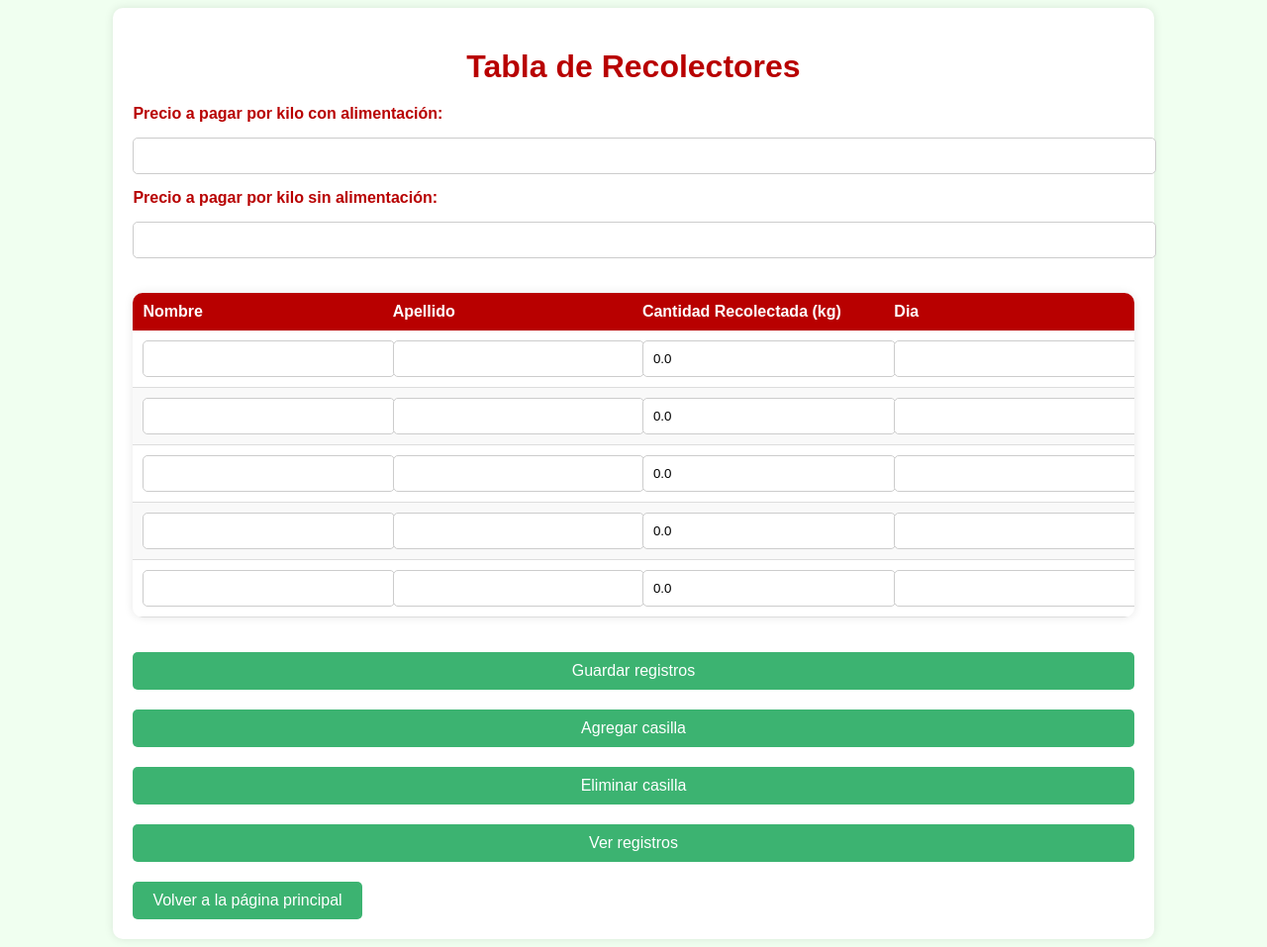
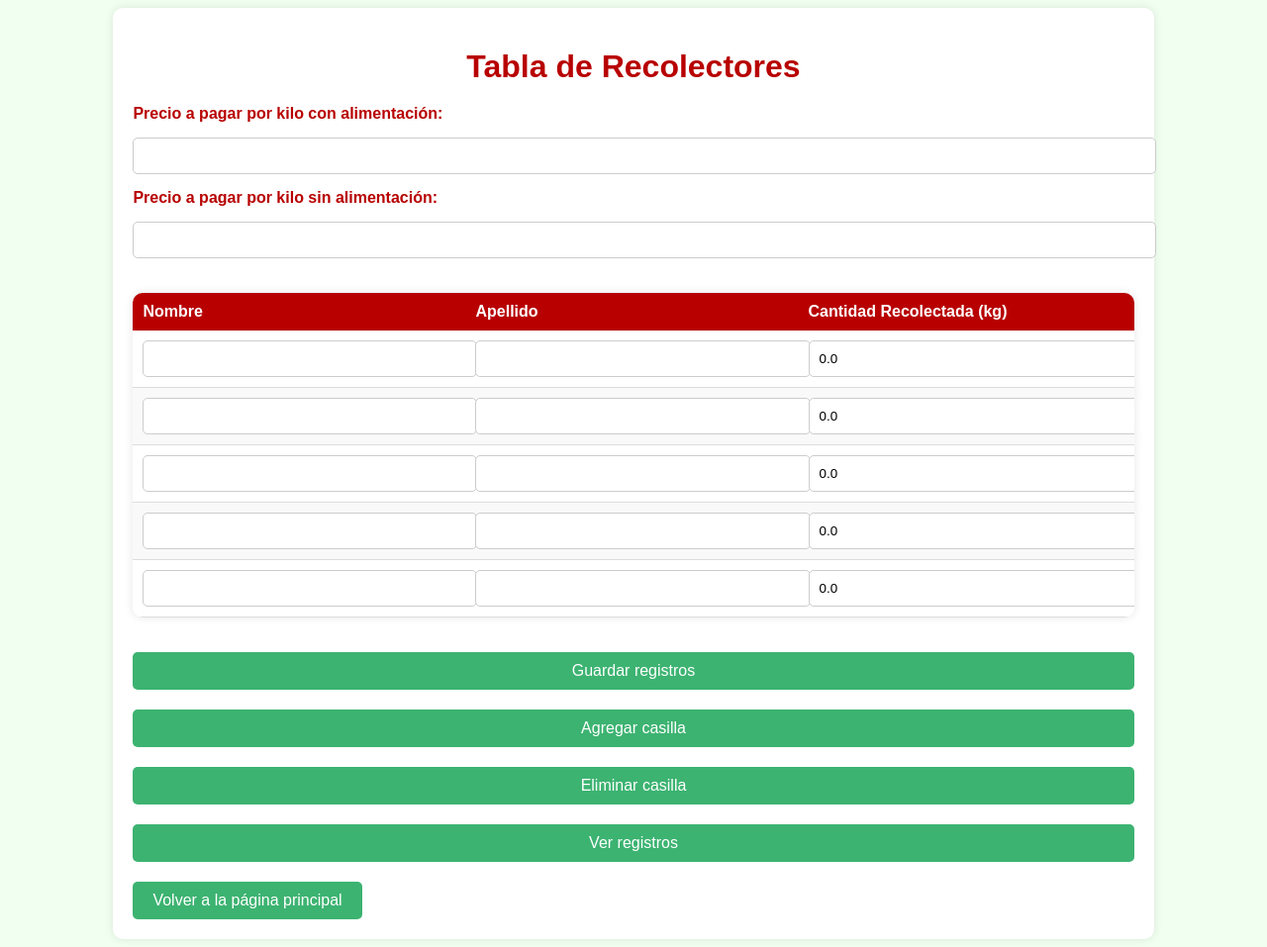
Before and after one commit to edwin5103298/Caffee, a Flask app: page /tabla_recolectores in a window 1280 px wide. Shown: the whole page at 99% size. Run offline with Flask 3, Linux system fonts and the light colour scheme.

Commit message:
Update tabla_recolectores.html

```diff
--- a/templates/tabla_recolectores.html
+++ b/templates/tabla_recolectores.html
@@ -23,7 +23,6 @@
                         <th>Nombre</th>
                         <th>Apellido</th>
                         <th>Cantidad Recolectada (kg)</th>
-                        <th>Dia</th>
                     </tr>
                 </thead>
                 <tbody>
@@ -32,8 +31,6 @@
                         <td><input type="text" name="nombre[]" value="{{ recolector.nombre }}"></td>
                         <td><input type="text" name="apellido[]" value="{{ recolector.apellido }}"></td>
                         <td><input type="number" name="cantidad_recolectada[]" step="0.01" value="{{ recolector.cantidad_recolectada }}"></td>
-                        <td><input type="number" name="Dia[]" step="0.01" value="{{ recolector.Dia }}"></td>
-
                     </tr>
                     {% endfor %}
                 </tbody>
```
